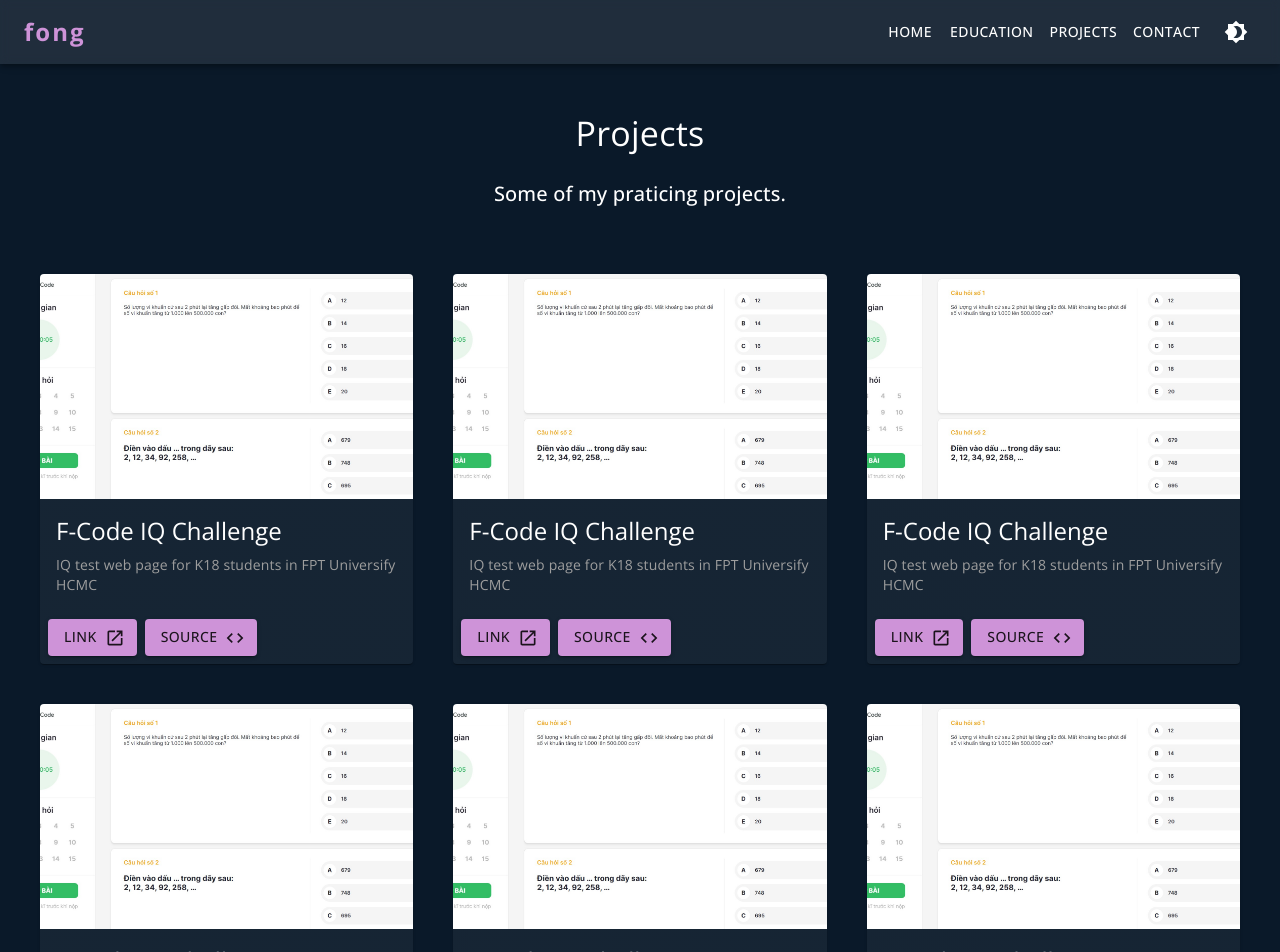
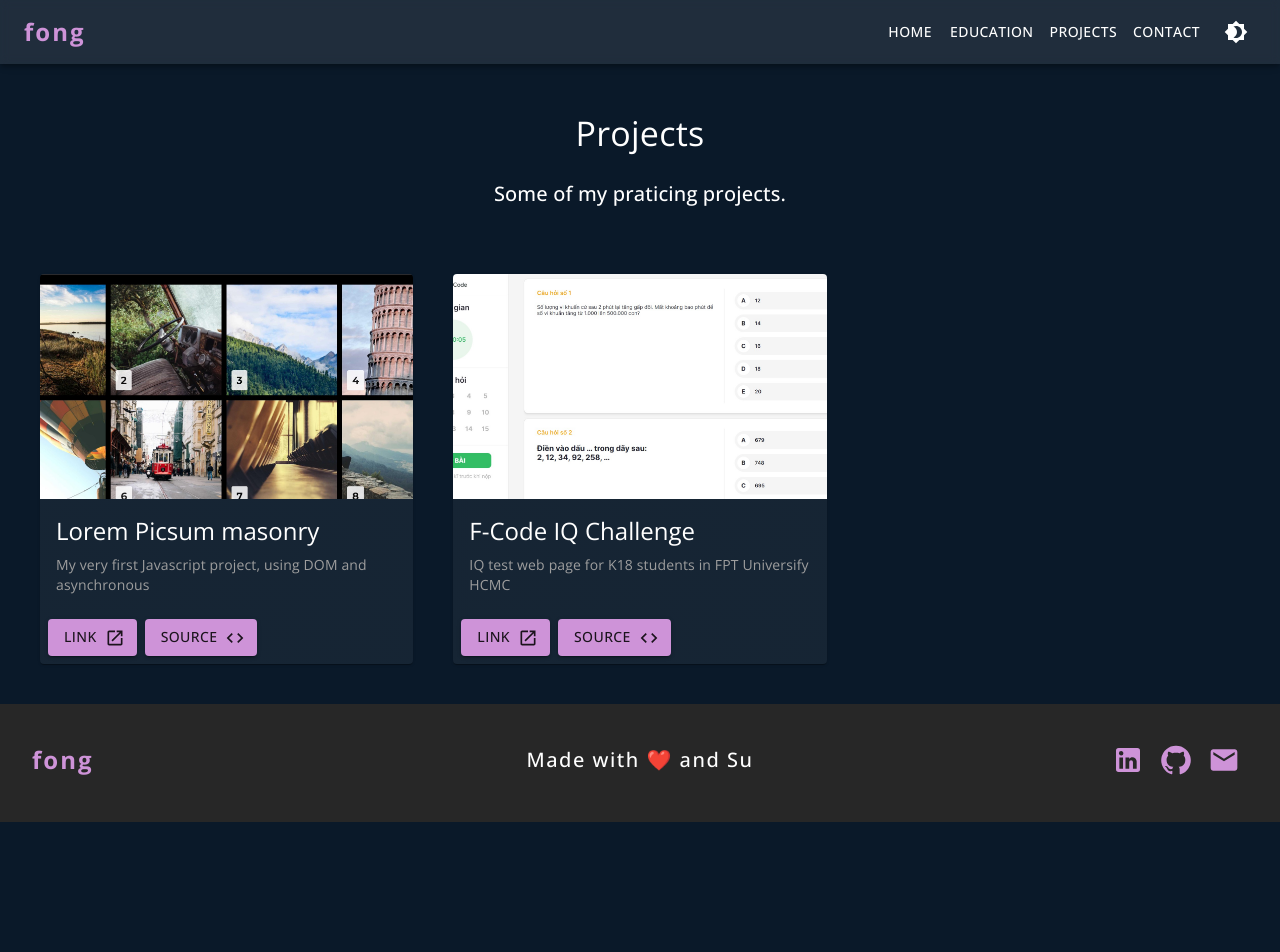
Before and after one commit to hideonbush106/portfolio, a React (Vite) app: page /projects in a window 1280 px wide. Shown: the top 952 px of the page. After the commit the page ends 822 px from the top, so only its background shows below. Built offline with nearby package versions, Linux system fonts and the light colour scheme.

Commit message:
modify project

```diff
--- a/src/routes/Projects/Project.jsx
+++ b/src/routes/Projects/Project.jsx
@@ -26,47 +26,11 @@
         <Grid container spacing={5} sx={{ p: 5 }}>
           <Grid item sm={4} xs={12}>
             <ProjectCard
-              projectImg="assets/project1.jpg"
-              title="F-Code IQ Challenge"
-              description="IQ test web page for K18 students in FPT Universify HCMC"
-              webLink="https://iqchallenge.vercel.app/"
-              sourceLink="https://github.com/hideonbush106/iqchallenge"
-            />
-          </Grid>
-          <Grid item sm={4} xs={12}>
-            <ProjectCard
-              projectImg="assets/project1.jpg"
-              title="F-Code IQ Challenge"
-              description="IQ test web page for K18 students in FPT Universify HCMC"
-              webLink="https://iqchallenge.vercel.app/"
-              sourceLink="https://github.com/hideonbush106/iqchallenge"
-            />
-          </Grid>
-          <Grid item sm={4} xs={12}>
-            <ProjectCard
-              projectImg="assets/project1.jpg"
-              title="F-Code IQ Challenge"
-              description="IQ test web page for K18 students in FPT Universify HCMC"
-              webLink="https://iqchallenge.vercel.app/"
-              sourceLink="https://github.com/hideonbush106/iqchallenge"
-            />
-          </Grid>
-          <Grid item sm={4} xs={12}>
-            <ProjectCard
-              projectImg="assets/project1.jpg"
-              title="F-Code IQ Challenge"
-              description="IQ test web page for K18 students in FPT Universify HCMC"
-              webLink="https://iqchallenge.vercel.app/"
-              sourceLink="https://github.com/hideonbush106/iqchallenge"
-            />
-          </Grid>
-          <Grid item sm={4} xs={12}>
-            <ProjectCard
-              projectImg="assets/project1.jpg"
-              title="F-Code IQ Challenge"
-              description="IQ test web page for K18 students in FPT Universify HCMC"
-              webLink="https://iqchallenge.vercel.app/"
-              sourceLink="https://github.com/hideonbush106/iqchallenge"
+              projectImg="assets/project2.jpg"
+              title="Lorem Picsum masonry"
+              description="My very first Javascript project, using DOM and asynchronous"
+              webLink="https://masonry-hideonbush106.vercel.app/"
+              sourceLink="https://github.com/hideonbush106/masonry"
             />
           </Grid>
           <Grid item sm={4} xs={12}>
```
Also changed, not shown: public/assets/project2.jpg (added).
